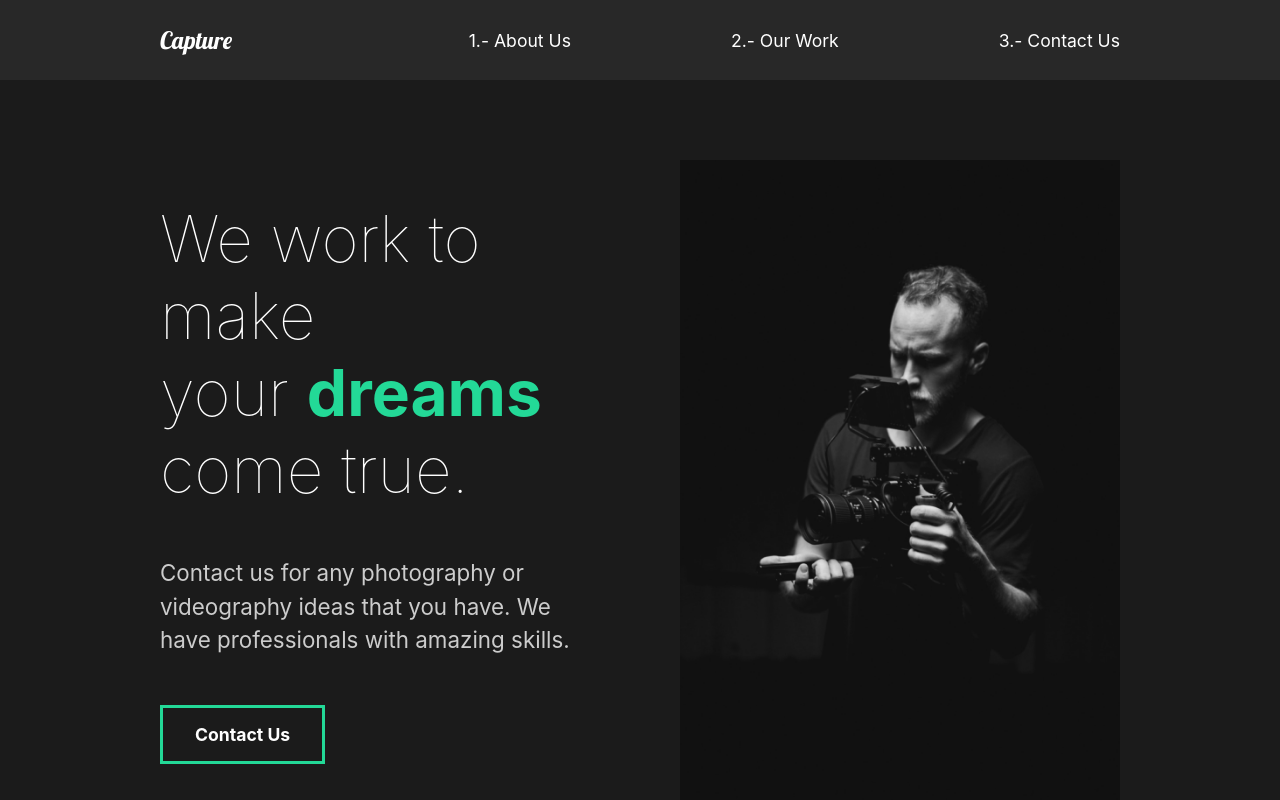
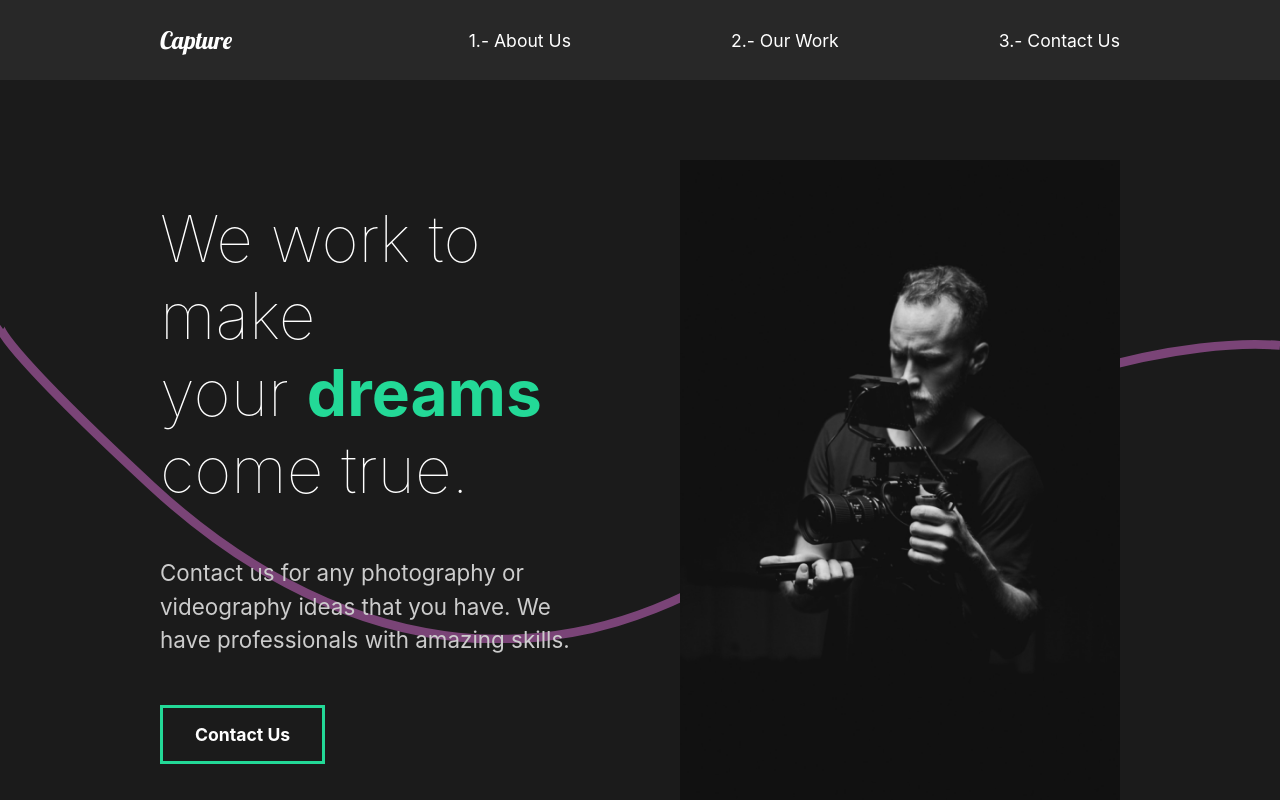
Before and after one commit to nelodev/movies-portfolio, a React (Create React App) app: page / in a window 1280 px wide. Shown: the top 800 px of the page. Built offline with nearby package versions, Linux system fonts and the light colour scheme.

Commit message:
Add Web Animation

```diff
--- a/src/components/AboutSection.js
+++ b/src/components/AboutSection.js
@@ -6,6 +6,7 @@
   ImageContainer,
   Hide,
 } from "../styles";
+import Wave from "./Wave";
 import home1 from "../img/home1.png";
 
 const AboutSection = () => {
@@ -38,6 +39,7 @@
           alt="Guy with a camera"
         />
       </ImageContainer>
+      <Wave />
     </AboutContainer>
   );
 };
--- /dev/null
+++ b/src/components/Wave.js
@@ -0,0 +1,30 @@
+import styled from "styled-components";
+import { motion } from "framer-motion";
+
+const WaveSvg = styled.svg`
+  position: absolute;
+  left: 0;
+  z-index: 1;
+`;
+
+const Wave = () => {
+  return (
+    <WaveSvg
+      viewBox="0 0 1440 363"
+      fill="none"
+      xmlns="http://www.w3.org/2000/svg"
+    >
+      <motion.path
+        initial={{ pathLength: 0, pathOffset: 1 }}
+        animate={{ pathLength: 1, pathOffset: 0 }}
+        transition={{ duration: 2 }}
+        d="M1440 27.4774C1352.73 19.8184 1122.41 49.0556 899.331 227.276C620.48 450.052 354.282 355.647 170.328 185.318C23.165 49.0556 -4.21721 8.32998 0.487081 5"
+        stroke="#D96ED4"
+        strokeOpacity="0.5"
+        strokeWidth="10"
+      />
+    </WaveSvg>
+  );
+};
+
+export default Wave;
--- a/src/styles.js
+++ b/src/styles.js
@@ -12,6 +12,7 @@
 export const DescriptionContainer = styled.div`
   flex: 1;
   padding-right: 5rem;
+  z-index: 2;
   h2 {
     font-weight: lighter;
   }
@@ -20,6 +21,7 @@
 export const ImageContainer = styled.div`
   flex: 1;
   overflow: hidden;
+  z-index: 2;
   img {
     width: 100%;
     height: 80vh;
```
